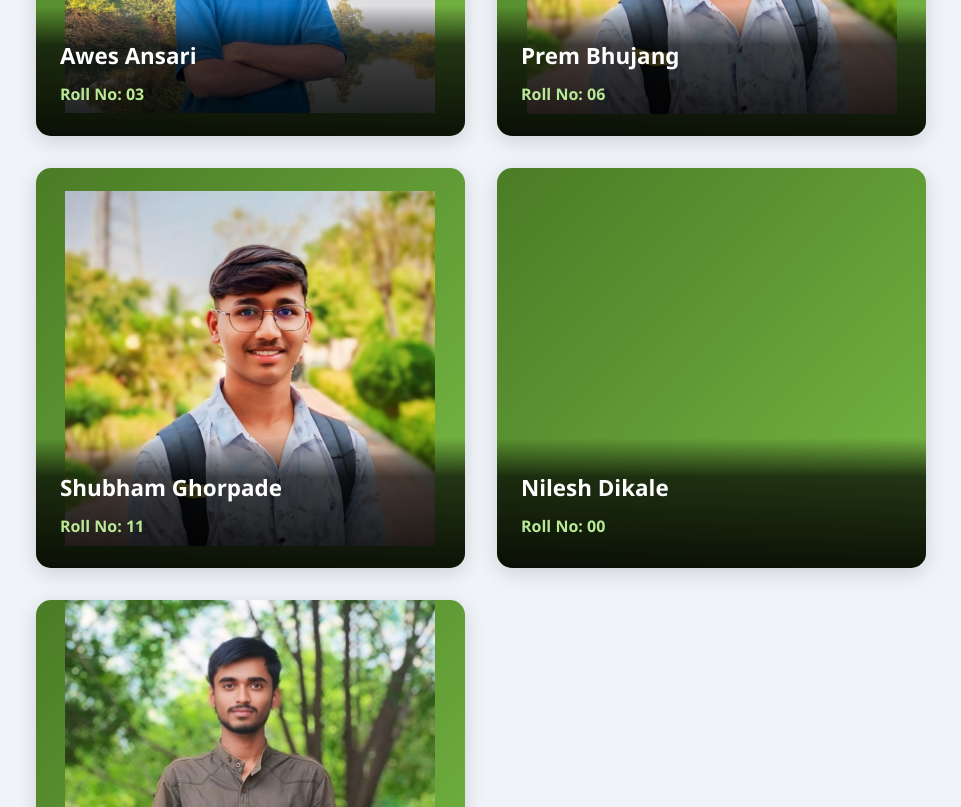
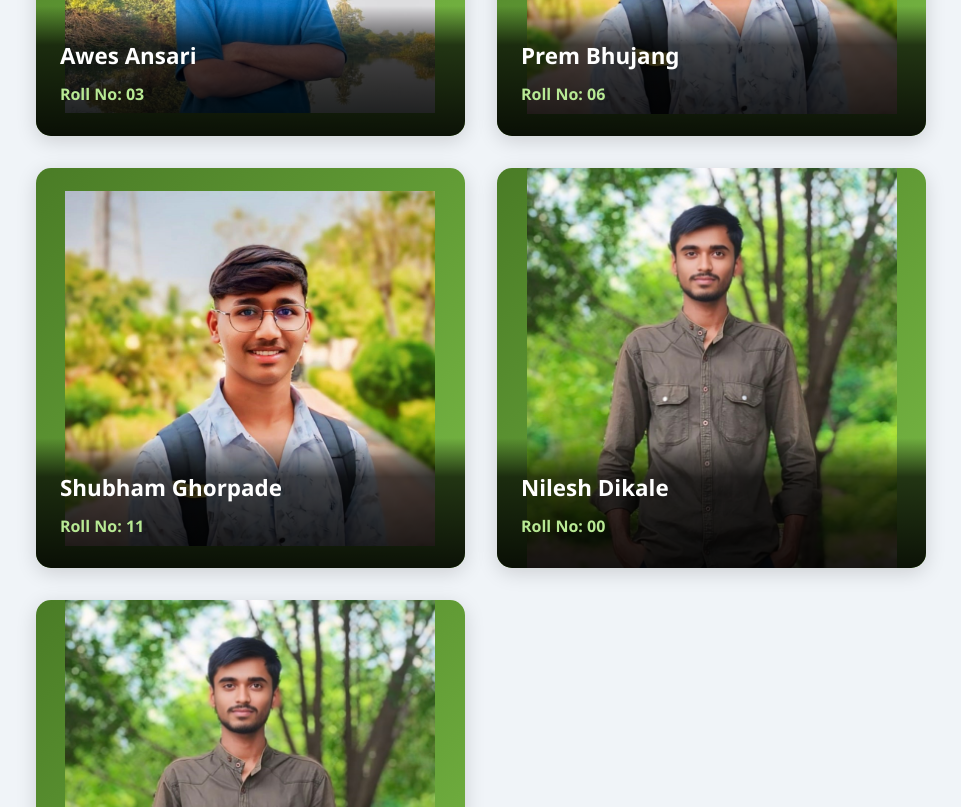
Before and after one commit to Aawesansari/cep, a plain HTML site: page aboutus.html in a window 1280 px wide. Shown: the part 560-1367 px from the top of the page, without its empty margins (159-1120 px from the left). Drawn offline with Linux system fonts and the light colour scheme.

Commit message:
Update aboutus.html

```diff
--- a/aboutus.html
+++ b/aboutus.html
@@ -207,7 +207,8 @@
 
             <!-- Team Member 4 -->
             <div class="team-card">
-                <div class="team-photo"><img src="Team/prem" alt=""></div>
+                <div class="team-photo"><img src="Team/IMG_20251013_114144.jpg"
+ alt=""></div>
                 <div class="team-overlay">
                     <div class="team-name">Nilesh Dikale</div>
                     <div class="team-roll">Roll No: 00</div>
```
